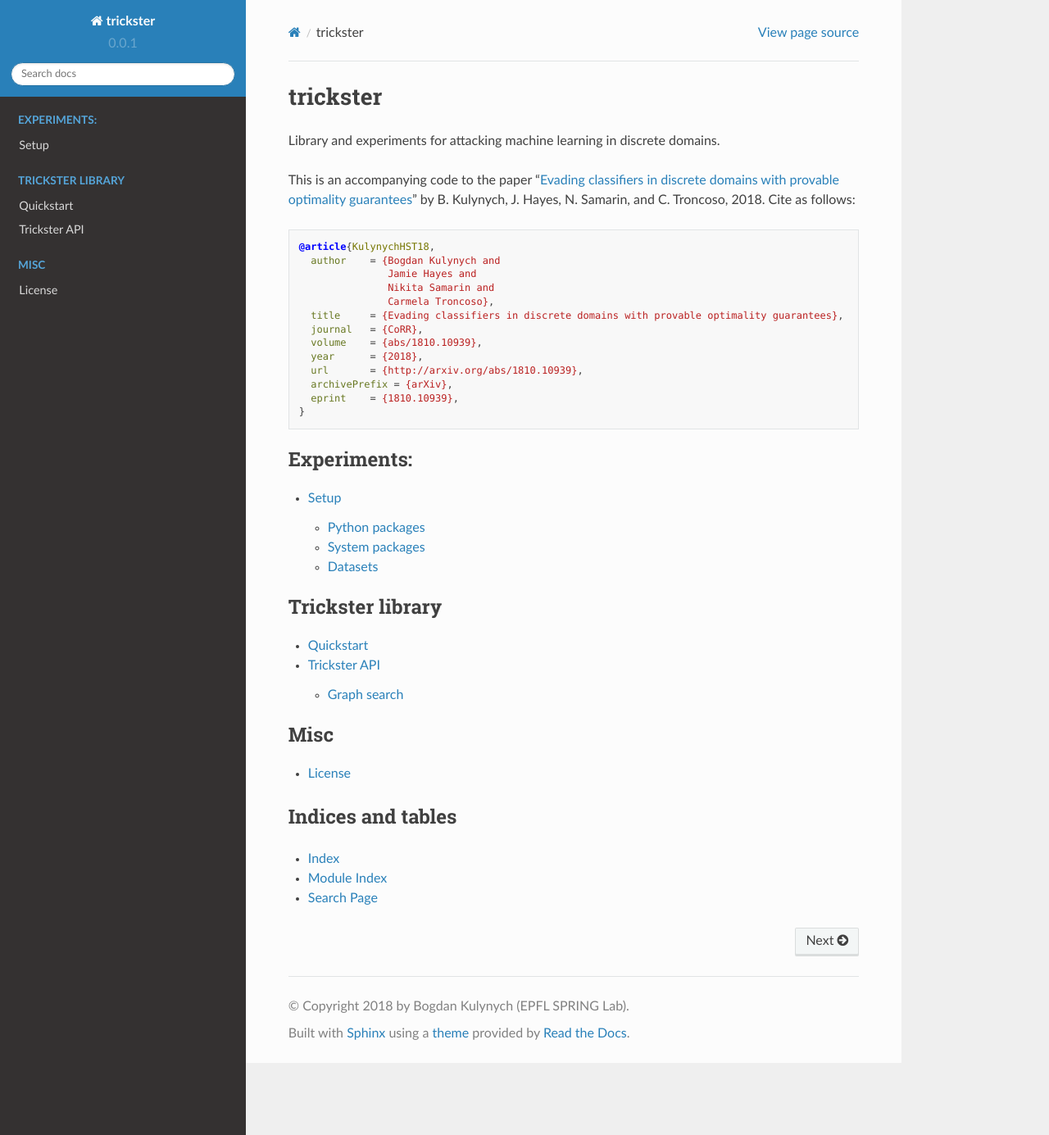
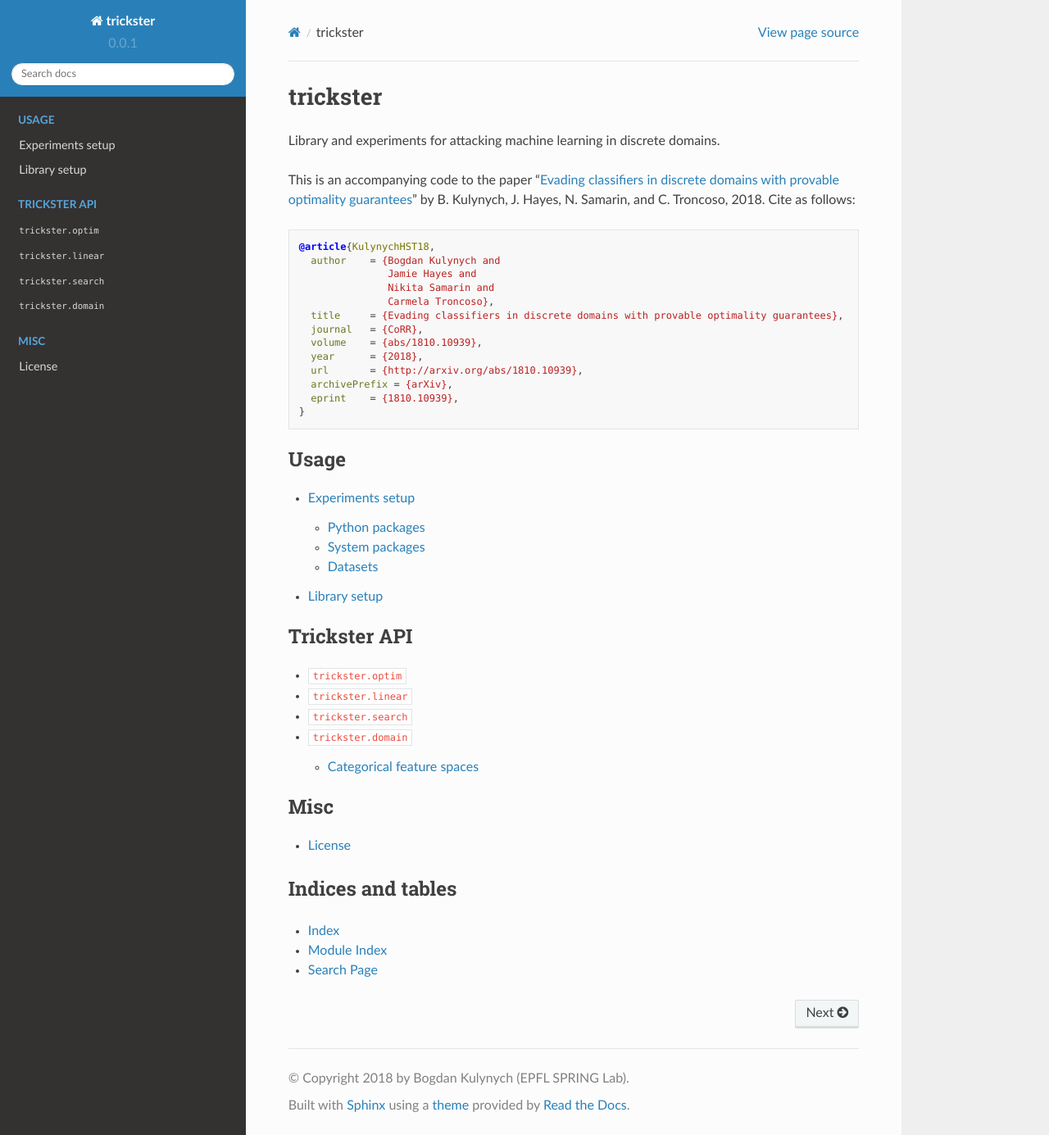
Before and after one commit to spring-epfl/trickster, a Sphinx documentation site: the page built from docs/source/index.rst, in a window 1280 px wide and 1385 px high. Shown: the whole window at 82% size. Built offline with Sphinx 7.4.7 and the Read the Docs theme 2.0.0, drawn with Linux system fonts in a browser that asks for light colours.

Commit message:
Nicer docs

```diff
--- /dev/null
+++ b/docs/source/api/domain.rst
@@ -0,0 +1,11 @@
+====================
+``trickster.domain``
+====================
+
+Categorical feature spaces
+--------------------------
+
+.. automodule:: trickster.domain.categorical
+   :members:
+   :special-members:
+   :exclude-members: __weakref__, __repr__, __init__, __ge__, __gt__, __le__, __lt__, __ne__, __eq__
--- a/docs/source/api.rst
+++ b/docs/source/api/search.rst
@@ -1,9 +1,6 @@
-=============
-Trickster API
-=============
-
-Graph search
-------------
+====================
+``trickster.search``
+====================
 
 .. automodule:: trickster.search
    :members:
--- a/docs/source/conf.py
+++ b/docs/source/conf.py
@@ -43,7 +43,10 @@ release = __version__
 extensions = [
     'sphinx.ext.autodoc',
     'sphinx.ext.mathjax',
+    'sphinx.ext.todo',
 ]
+
+mathjax_path = 'https://cdnjs.cloudflare.com/ajax/libs/mathjax/2.7.5/MathJax.js?config=TeX-MML-AM_CHTML'
 
 # Add any paths that contain templates here, relative to this directory.
 templates_path = ['_templates']
--- a/docs/source/exp-setup.rst
+++ b/docs/source/exp-setup.rst
@@ -1,6 +1,6 @@
-=====
-Setup
-=====
+=================
+Experiments setup
+=================
 
 .. include:: ../../README.rst
    :start-after: exp-setup-marker-do-not-remove
--- a/docs/source/index.rst
+++ b/docs/source/index.rst
@@ -8,16 +8,19 @@ trickster
 
 .. toctree::
    :maxdepth: 2
-   :caption: Experiments:
+   :caption: Usage
 
    exp-setup
+   lib-setup
 
 .. toctree::
    :maxdepth: 2
-   :caption: Trickster library
+   :caption: Trickster API
 
-   lib-setup
-   api
+   api/optim
+   api/linear
+   api/search
+   api/domain
 
 .. toctree::
    :maxdepth: 2
--- a/docs/source/lib-setup.rst
+++ b/docs/source/lib-setup.rst
@@ -1,6 +1,6 @@
-==========
-Quickstart
-==========
+=============
+Library setup
+=============
 
 .. include:: ../../README.rst
    :start-after: lib-setup-marker-do-not-remove
```
Also changed, not shown: docs/source/api/linear.rst (added, +8 -0 lines), docs/source/api/optim.rst (added, +8 -0 lines), 4 other files.
